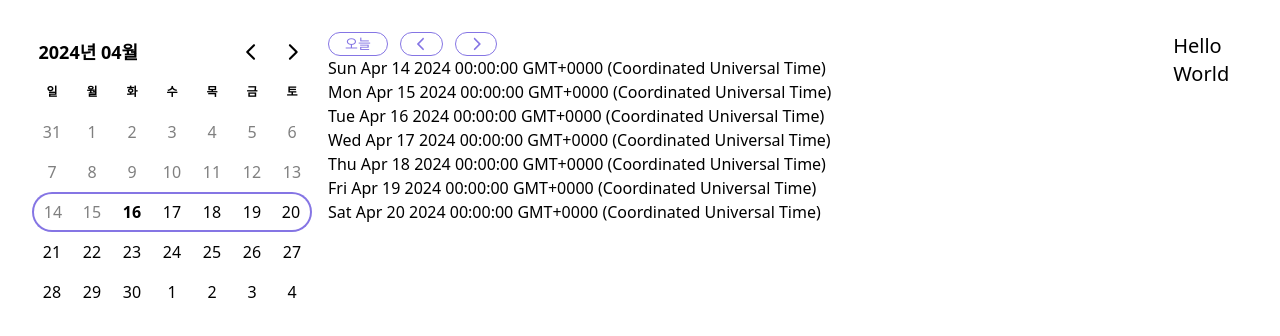
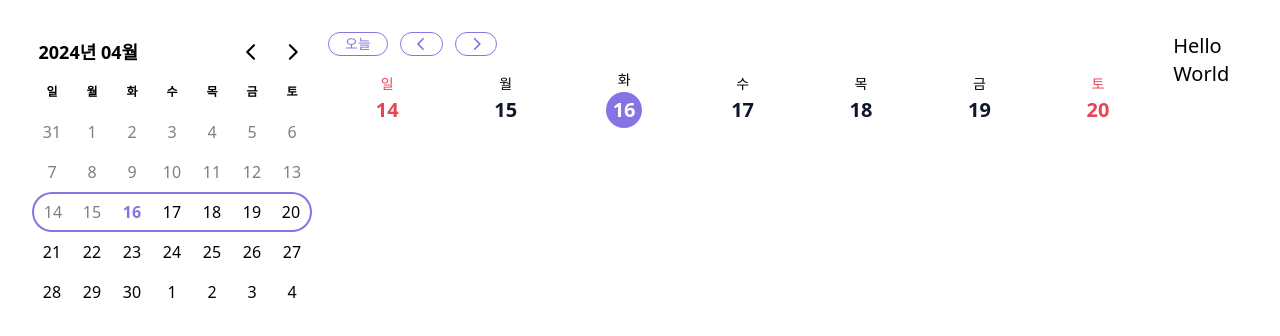
Before and after one commit to choi138/assignment, a React (Vite) app: page / in a window 1280 px wide. Shown: the top 336 px of the page. Built offline with nearby package versions, Linux system fonts and the light colour scheme.

Commit message:
feat(components): add DaysHeader component and remove styled.ts add styles.css file

```diff
--- a/src/components/Calendar/index.tsx
+++ b/src/components/Calendar/index.tsx
@@ -8,8 +8,7 @@ import { endOfWeek, format, lastDayOfWeek, startOfWeek } from 'date-fns';
 
 import { startOfTheWeekStore } from 'src/store/startOfTheWeekStore';
 import { RootState } from 'src/store';
-
-import { calendarCss } from './style';
+import './styles.css';
 
 export const Calendar: React.FC = () => {
   const selectedWeekDay = useSelector((state: RootState) => state.startOfTheWeekStore);
@@ -21,7 +20,7 @@ export const Calendar: React.FC = () => {
   const [selectedWeekRange, setSelectedWeekRange] = useState<DateRange | undefined>(undefined);
   const [weekEndDays, setWeekEndDays] = useState({
     startDay: startOfWeek(selectedWeekDay),
-    lastDay: endOfWeek(today),
+    lastDay: endOfWeek(selectedWeekDay),
   });
 
   const formatCaption: DateFormatter = (month) => {
@@ -48,7 +47,6 @@ export const Calendar: React.FC = () => {
 
   return (
     <>
-      <style>{calendarCss}</style>
       <DayPicker
         mode="single"
         required
--- a/src/components/Calendar/style.ts
+++ /dev/null
@@ -1,58 +0,0 @@
-import { colors } from 'src/css';
-
-export const calendarCss = `
-  .rdp-day_outside {
-    opacity: 1;
-  }
-
-  .past-days{
-    color: rgba(0, 0, 0, 0.5);
-  }
-
-  .rdp {
-    margin: 0;
-  }
-
-  .rdp-day_selected {
-    background-color: transparent;
-  }
-
-  .rdp-day_selected:not(.past-days) {
-    color: ${colors.black};
-  }
-
-  .rdp-day_selected:hover {
-    color: rgba(0, 0, 0, 0.5);
-  }
-
-  .rdp-day_selected:hover:not(.past-days) {
-    color: ${colors.black};
-  }
-
-  .rdp-button:hover:not([disabled]) {
-    background-color: ${colors.primaryHover};
-  }
-
-  .rdp-button:hover:not([disabled]):not(.rdp-day_selected) {
-    background-color: ${colors.primaryHover};
-  }
-
-  .selected-week{
-    border: 2px solid ${colors.primary};
-    border-left:0px;
-    border-right:0px;
-    border-radius: 0px;
-  }
-
-  .last-day-of-week{
-    border-right: 2px solid ${colors.primary};
-    border-top-right-radius: 50%;
-    border-bottom-right-radius: 50%;
-  }
-
-  .first-day-of-week{
-    border-left: 2px solid ${colors.primary};
-    border-top-left-radius: 50%;
-    border-bottom-left-radius: 50%;
-  }
-`;
--- /dev/null
+++ b/src/components/Calendar/styles.css
@@ -0,0 +1,65 @@
+:root {
+  --color-white: #ffffff;
+  --color-black: #000000;
+  --color-primary: #8575e4;
+  --color-primaryHover: #e7e3ff;
+}
+
+.rdp-day_outside {
+  opacity: 1;
+}
+
+.past-days {
+  color: rgba(0, 0, 0, 0.5);
+}
+
+.rdp {
+  margin: 0;
+}
+
+.rdp-day_selected {
+  background-color: transparent;
+}
+
+.rdp-day_selected:not(.past-days) {
+  color: var(--color-black);
+}
+
+.rdp-day_selected:hover {
+  color: rgba(0, 0, 0, 0.5);
+}
+
+.rdp-day_selected:hover:not(.past-days) {
+  color: var(--color-black);
+}
+
+.rdp-button:hover:not([disabled]) {
+  background-color: var(--color-primaryHover);
+}
+
+.rdp-button:hover:not([disabled]):not(.rdp-day_selected) {
+  background-color: var(--color-primaryHover);
+}
+
+.selected-week {
+  border: 2px solid var(--color-primary);
+  border-left: 0px;
+  border-right: 0px;
+  border-radius: 0px;
+}
+
+.last-day-of-week {
+  border-right: 2px solid var(--color-primary);
+  border-top-right-radius: 50%;
+  border-bottom-right-radius: 50%;
+}
+
+.first-day-of-week {
+  border-left: 2px solid var(--color-primary);
+  border-top-left-radius: 50%;
+  border-bottom-left-radius: 50%;
+}
+
+.rdp-day_today {
+  color: var(--color-primary);
+}
--- /dev/null
+++ b/src/components/DaysHeader/index.tsx
@@ -0,0 +1,35 @@
+import React from 'react';
+
+import { getUnixTime } from 'date-fns';
+
+import { Days } from 'src/hooks';
+
+export interface DaysHeaderProps {
+  days: Days;
+}
+
+export const DaysHeader: React.FC<DaysHeaderProps> = ({ days }) => {
+  return (
+    <div className="sticky top-0 z-30 flex-none py-3">
+      <div className="grid grid-cols-7 text-sm leading-6 ">
+        {days.map(({ isToday, isWeekend, dayOfMonthWithZero, date, shortName }) => (
+          <div key={getUnixTime(date)} className={`flex items-center justify-center`}>
+            <div className={`flex-col center ${isWeekend ? 'text-weekend' : 'text-black'}`}>
+              <p>{shortName}</p>
+              <span
+                className={`
+                  text-xl
+                  font-semibold text-slate-900
+                  ${isWeekend ? 'text-weekend' : isToday ? 'text-white' : 'text-black'}
+                  ${isToday && `flex items-center justify-center rounded-full w-9 h-9  text-white bg-primary`}
+                `}
+              >
+                {dayOfMonthWithZero}
+              </span>
+            </div>
+          </div>
+        ))}
+      </div>
+    </div>
+  );
+};
--- a/src/components/WeekView/index.tsx
+++ b/src/components/WeekView/index.tsx
@@ -1,11 +1,14 @@
 import React from 'react';
+
+import { ko } from 'date-fns/locale';
 
 import { useWeekView } from 'src/hooks';
 
 import { WeekViewHeader } from '../WeekViewHeader';
+import { DaysHeader } from '../DaysHeader';
 
 export const WeekView: React.FC = () => {
-  const { days, goToToday, nextWeek, previousWeek } = useWeekView();
+  const { days, goToToday, nextWeek, previousWeek } = useWeekView({ locale: ko });
   // console.log('days', days);
 
   return (
@@ -14,9 +17,7 @@ export const WeekView: React.FC = () => {
       <div className="flex flex-col flex-1 overflow-hidden select-none">
         <div className="flex flex-col flex-1 isolate overflow-auto">
           <div className="flex flex-col flex-none min-w-[700px]">
-            {days.map((day) => (
-              <p key={day.name}>{day.date.toString()}</p>
-            ))}
+            <DaysHeader days={days} />
           </div>
         </div>
       </div>
--- a/src/components/index.ts
+++ b/src/components/index.ts
@@ -1,2 +1,4 @@
 export * from './Calendar';
 export * from './WeekView';
+export * from './WeekViewHeader';
+export * from './DaysHeader';
--- a/src/css/colors.ts
+++ /dev/null
@@ -1,7 +0,0 @@
-export const colors = {
-  white: '#ffffff',
-  black: '#000000',
-  primary: '#8575e4',
-  primaryHover: '#E7E3FF',
-  weekEnd: '#E74555',
-};
--- a/src/css/global.css
+++ b/src/css/global.css
@@ -3,18 +3,13 @@
 @tailwind utilities;
 
 @layer components {
-  .calendarTable {
-    @apply border dark:bg-gray-800 dark:border-gray-700;
-    @apply px-6 py-4;
-  }
-
   .center {
     @apply text-center;
     @apply justify-center items-center;
   }
 
   .borderCard {
-    @apply flex items-center gap-3 text-[#8575e4] text-sm font-medium border px-4 rounded-xl border-[#8575e4] h-6;
-    @apply hover:bg-[#8575e4] hover:text-white ease-in-out duration-300;
+    @apply flex items-center gap-3 text-primary text-sm font-medium border px-4 rounded-xl border-primary  h-6;
+    @apply hover:bg-primary hover:text-white ease-in-out duration-300;
   }
 }
--- a/src/css/index.ts
+++ b/src/css/index.ts
@@ -1,2 +1 @@
 export * from './global.css';
-export * from './colors';
--- a/src/hooks/useWeekView/index.tsx
+++ b/src/hooks/useWeekView/index.tsx
@@ -10,6 +10,7 @@ import {
   endOfDay,
   format,
   isToday,
+  isWeekend,
   startOfDay,
   startOfWeek,
 } from 'date-fns';
@@ -66,9 +67,11 @@ export const useWeekView = ({
   }).map((day) => ({
     date: day,
     isToday: isToday(day),
+    dayOfMonthWithZero: format(day, 'd', { locale }),
     name: format(day, 'EEEE', { locale }),
     shortName: format(day, 'EEE', { locale }),
     disabled: disabledDay ? disabledDay(day) : false,
+    isWeekend: isWeekend(day),
     cells: eachMinuteOfInterval(
       {
         start: startOfDay(day),
--- a/tailwind.config.js
+++ b/tailwind.config.js
@@ -2,7 +2,19 @@
 export default {
   content: ['./index.html', './src/**/*.{js,ts,jsx,tsx}'],
   theme: {
-    extend: {},
+    extend: {
+      colors: {
+        primary: {
+          DEFAULT: '#8575e4',
+        },
+        primaryHover: {
+          DEFAULT: '#E7E3FF',
+        },
+        weekend: {
+          DEFAULT: '#E74555',
+        },
+      },
+    },
   },
   plugins: [],
 };
```
